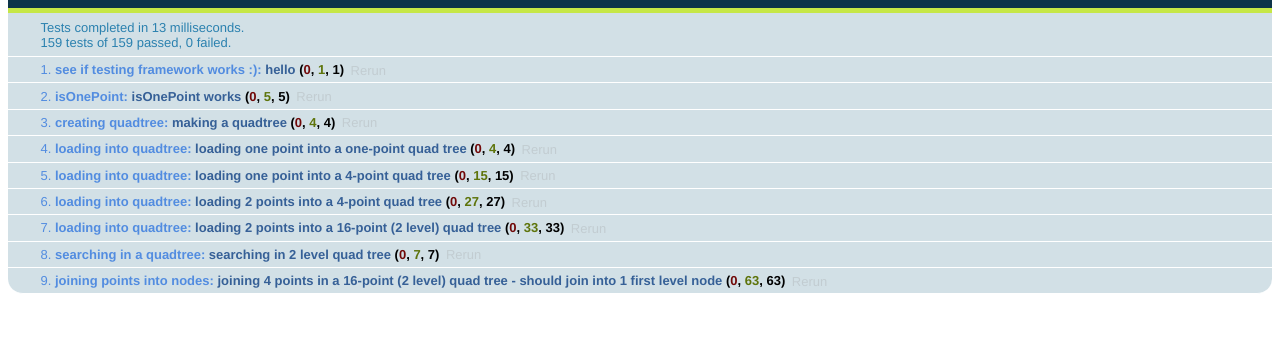
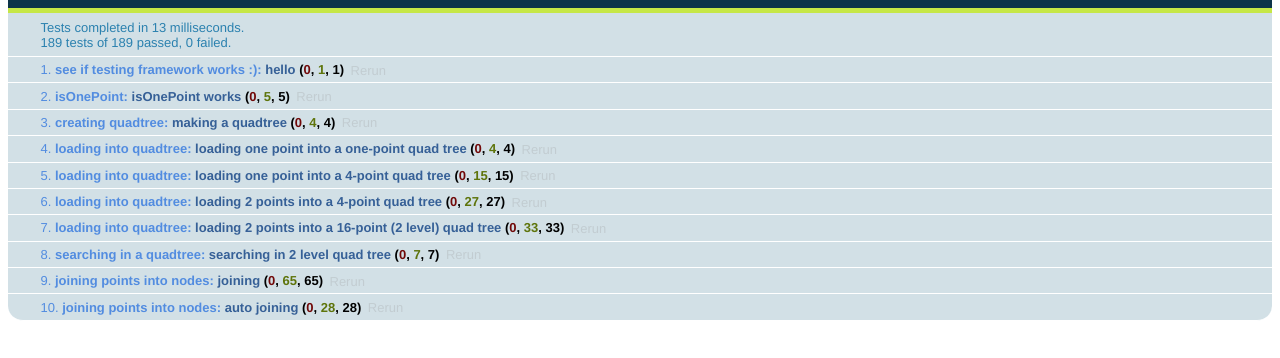
Before and after one commit to ajuc/jsPointQuadtree, a plain HTML site: page tests.html in a window 1280 px wide. Shown: the part 48-406 px from the top of the page. Drawn offline with Linux system fonts and the light colour scheme.

Commit message:
Autojoining, better tests, better information.

```diff
--- a/tests.html
+++ b/tests.html
@@ -203,7 +203,7 @@ function runTests() {
 
 	module("joining points into nodes");
 
-	test("joining 4 points in a 16-point (2 level) quad tree - should join into 1 first level node", function() {
+	test("joining", function() {
 		var qt = new ajuc.jsPointQuadtree.Quadtree([0,0,3,3]);
 		qt.add([2,2], 997);
 		qt.add([2,3], 997);
@@ -290,7 +290,72 @@ function runTests() {
 		deepEqual(qt.root.kids[3].coordinates, [2, 2, 3, 3]);
 		deepEqual(qt.root.kids[3].kids, [undefined, undefined, undefined, undefined]);
 		deepEqual(qt.root.kids[3].value, 997);
+
+
+		for (var i=0; i<4; i++) {
+			for (var j=0; j<4; j++) {
+				qt.add([i,j], 998);
+			}
+		}
+		qt.rejoin();
+
+		deepEqual(qt.root.kids, [undefined, undefined, undefined, undefined]);
+		deepEqual(qt.root.value, 998);
 	});
+
+	test("auto joining", function() {
+		var qt = new ajuc.jsPointQuadtree.Quadtree([0,0,3,3], {'joinSameValues': true});
+		qt.add([2,2], 997);
+		qt.add([2,3], 997);
+		qt.add([3,2], 997);
+		qt.add([3,3], 998);
+
+
+		deepEqual(qt.root.kids[3].kids[0].coordinates, [2,2,2,2]);
+		deepEqual(qt.root.kids[3].kids[0].kids, [undefined, undefined, undefined, undefined]);
+		deepEqual(qt.root.kids[3].kids[0].value, 997);
+		deepEqual(qt.root.kids[3].kids[1].coordinates, [3,2,3,2]);
+		deepEqual(qt.root.kids[3].kids[1].kids, [undefined, undefined, undefined, undefined]);
+		deepEqual(qt.root.kids[3].kids[1].value, 997);
+		deepEqual(qt.root.kids[3].kids[2].coordinates, [2,3,2,3]);
+		deepEqual(qt.root.kids[3].kids[2].kids, [undefined, undefined, undefined, undefined]);
+		deepEqual(qt.root.kids[3].kids[2].value, 997);
+		deepEqual(qt.root.kids[3].kids[3].coordinates, [3,3,3,3]);
+		deepEqual(qt.root.kids[3].kids[3].kids, [undefined, undefined, undefined, undefined]);
+		deepEqual(qt.root.kids[3].kids[3].value, 998);
+
+		qt.add([3,3], 997);
+
+		deepEqual(qt.coordinates, [0, 0, 3, 3]);
+		deepEqual(qt.root.coordinates, [0, 0, 3, 3]);
+
+		deepEqual(qt.root.kids[0].coordinates, [0, 0, 1, 1]);
+		deepEqual(qt.root.kids[0].kids, [undefined, undefined, undefined, undefined]);
+		deepEqual(qt.root.kids[0].value, undefined);
+
+		deepEqual(qt.root.kids[1].coordinates, [2, 0, 3, 1]);
+		deepEqual(qt.root.kids[1].kids, [undefined, undefined, undefined, undefined]);
+		deepEqual(qt.root.kids[1].value, undefined);
+
+		deepEqual(qt.root.kids[2].coordinates, [0, 2, 1, 3]);
+		deepEqual(qt.root.kids[2].kids, [undefined, undefined, undefined, undefined]);
+		deepEqual(qt.root.kids[2].value, undefined);
+
+		deepEqual(qt.root.kids[3].coordinates, [2, 2, 3, 3]);
+		deepEqual(qt.root.kids[3].kids, [undefined, undefined, undefined, undefined]);
+		deepEqual(qt.root.kids[3].value, 997);
+
+
+		for (var i=0; i<4; i++) {
+			for (var j=0; j<4; j++) {
+				qt.add([i,j], 998);
+			}
+		}
+
+		deepEqual(qt.root.kids, [undefined, undefined, undefined, undefined]);
+		deepEqual(qt.root.value, 998);
+	});
+
 
 <!-- TODO -->
 
```
Also changed, not shown: 1 other file.
